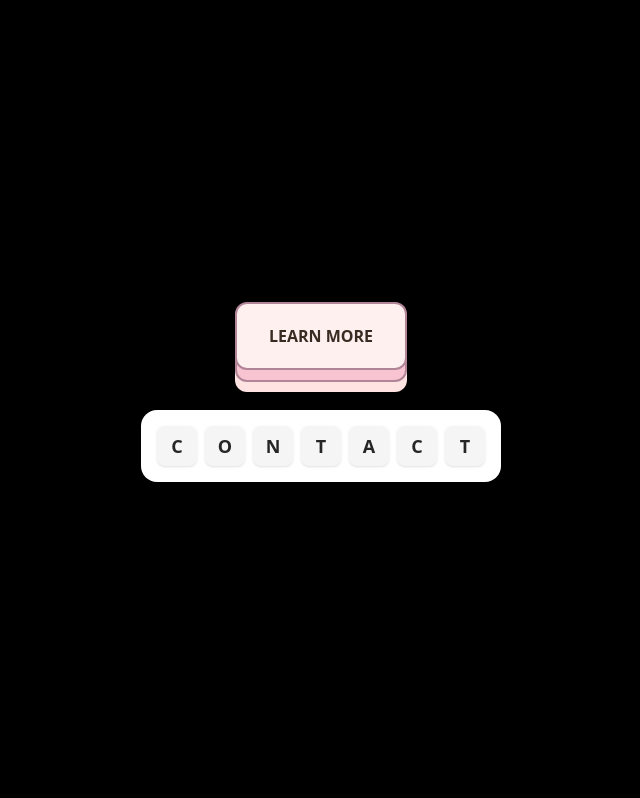
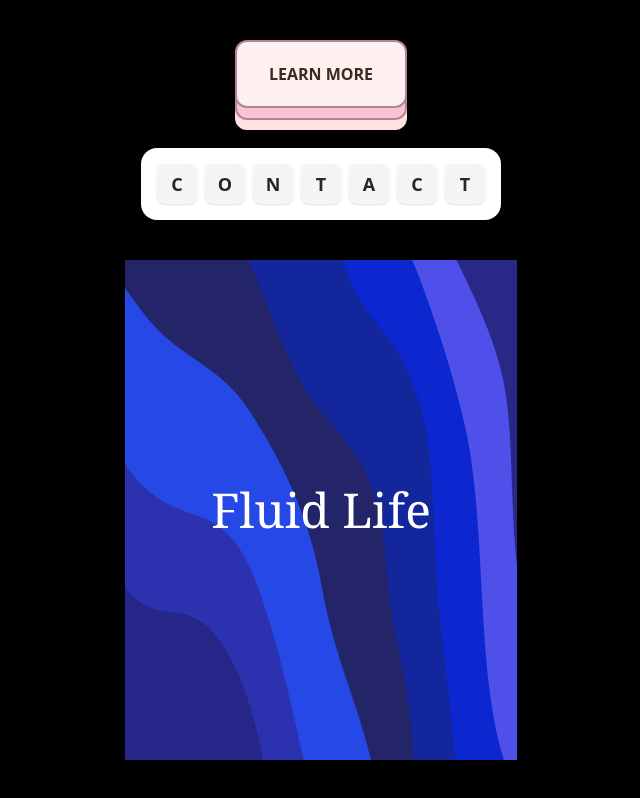
Before and after one commit to Nandrianinaraobelina/LIBRARY-TRAINING-AND-USAGE, a Next.js app in the folder integration-composants/: page / in a window 1280 px wide. Shown: the whole page, without its empty margins (319-959 px from the left). Built offline with nearby package versions, Linux system fonts and the light colour scheme.

Commit message:
chore(background): integration background

```diff
--- /dev/null
+++ b/integration-composants/app/components/ui/fluid-morph-bg.tsx
@@ -0,0 +1,116 @@
+"use client";
+
+import React from "react";
+import { motion } from "framer-motion";
+import { cn } from "@/lib/utils";
+
+interface FluidMorphBgProps {
+  /**
+   * Additional CSS classes for the container.
+   */
+  className?: string;
+  /**
+   * The duration of the morphing animation in seconds.
+   */
+  duration?: number;
+  /**
+   * The base color palette to use for the shapes.
+   * Array of hex colors for each path.
+   */
+  colors?: string[];
+  /**
+   * Optional background color for the scene container.
+   */
+  backgroundColor?: string;
+}
+
+export function FluidMorphBg({
+  className,
+  duration = 4,
+  colors = [
+    "#4f4fea",
+    "#0c27cf",
+    "#13269c",
+    "#242468",
+    "#2648e6",
+    "#2c31b0",
+    "#262689",
+  ],
+  backgroundColor = "#282886",
+}: FluidMorphBgProps) {
+  // SVG viewbox dimensions
+  const viewBox = "0 0 1440 800";
+
+  // Data for each morphing path
+  // path[0]: original "d", path[1]: "pathdata:id" (target morph shape)
+  const pathsData = [
+    [
+      "M -84.52,-81.13 C -94.62,-73.4 -88.88,-59.55 -90.33,-48.91 -89.29,27.31 -89.61,103.5 -88.33,179.8 -85.99,416.1 -81.32,888.9 -81.32,888.9 -81.32,888.9 974.5,888.7 1587,891.9 1518,719.9 1487,644 1429,533 1388,437.7 1447,259.7 1400,187 1362,132 1270,90.53 1207,39.93 1161,2.932 1071,-74.45 1071,-74.45 1071,-74.45 914.5,-77.77 848.2,-80.17 537.6,-80.84 227,-81.38 -83.6,-81.6 -83.91,-81.44 -84.21,-81.29 -84.52,-81.13 Z",
+      "M -84.52,-81.13 C -94.62,-73.4 -88.88,-59.55 -90.33,-48.91 -89.29,27.31 -89.61,103.5 -88.33,179.8 -85.99,416.1 -81.32,888.9 -81.32,888.9 -81.32,888.9 974.5,888.7 1587,891.9 1576,704.7 1517,625.7 1459,514.7 1418,419.4 1430,288.5 1382,187 1349,116.3 1296,54.47 1240,0.3429 1205,-33.51 1120,-83.59 1120,-83.59 1120,-83.59 914.5,-77.77 848.2,-80.17 537.6,-80.84 227,-81.38 -83.6,-81.6 -83.91,-81.44 -84.21,-81.29 -84.52,-81.13 Z",
+    ],
+    [
+      "M 665.2,-83.08 C 413.7,-81.89 162.2,-82.43 -89.29,-81.61 -90.35,164.3 -85.06,410.2 -84.09,656.1 -83.37,733.7 -82.64,811.3 -81.92,888.9 442.4,889.8 966.7,890.7 1491,891.6 1253,747.5 1417,429.4 1286,245.4 1227,163.2 1107,142.1 1043,64.54 1009,24.41 973,-76.01 973,-76.01 973,-76.01 706.6,-83.67 665.2,-83.08 Z",
+      "M 665.2,-83.08 C 413.7,-81.89 162.2,-82.43 -89.29,-81.61 -90.35,164.3 -85.06,410.2 -84.09,656.1 -83.37,733.7 -82.64,811.3 -81.92,888.9 442.4,889.8 966.7,890.7 1491,891.6 1253,747.5 1349,460.4 1243,260.6 1199,176.6 1145,96.92 1083,24.95 1050,-12.63 973,-76.01 973,-76.01 973,-76.01 706.6,-83.67 665.2,-83.08 Z",
+    ],
+    [
+      "M -85.01,-74.02 C -92.39,-66.64 -85.37,-55.79 -87.81,-46.91 -86.65,265.1 -84.66,577.2 -83.18,889.2 317.2,888.3 717.5,885.8 1118,890.4 1152,890.6 1187,890.9 1221,890 1219,768.3 1224,643.6 1187,526 1153,417 1091,319.3 1029,224.1 998.8,178.5 968.8,132.6 936.6,88.23 891.7,27.39 772.2,-78.96 772.2,-78.96 772.2,-78.96 222.1,-81.07 -85.01,-74.02 Z",
+      "M -85.01,-74.02 C -92.39,-66.64 -85.37,-55.79 -87.81,-46.91 -86.65,265.1 -84.66,577.2 -83.18,889.2 317.2,888.3 717.5,885.8 1118,890.4 1152,890.6 1187,890.9 1221,890 1219,768.3 1175,659.3 1150,544.3 1128,438.4 1143,312.6 1081,227.1 1004,121.1 925.8,114.8 851.3,54.73 762,-17.34 772.2,-78.96 772.2,-78.96 772.2,-78.96 222.1,-81.07 -85.01,-74.02 Z",
+    ],
+    [
+      "M -92.42,-79.11 C -89.97,243.8 -87.52,566.7 -85.07,889.6 201.8,889.9 488.7,889.9 775.5,895.6 880.4,896.9 985.2,894 1090,892.5 1064,773.3 1037,651.6 976.1,544.8 946.7,495.8 914.6,448.3 882,401.3 820.9,314.4 742.3,252 666.4,177.4 583.2,98.01 496.5,12.18 386.7,-23.38 328.4,-45.64 232.6,-81.38 232.6,-81.38 232.6,-81.38 9.82,-84.94 -92.42,-79.11 Z",
+      "M -92.42,-79.11 C -89.97,243.8 -87.52,566.7 -85.07,889.6 201.8,889.9 488.7,889.9 775.5,895.6 880.4,896.9 1063,889.5 1063,889.5 1063,889.5 1081,768.2 997.4,608.7 958.5,534.8 969.9,436.8 918.5,370.8 848.4,280.8 717,260.3 629.9,186.5 552.6,121.2 491.5,38.73 426.3,-38.61 412.9,-54.44 387.9,-87.47 387.9,-87.47 387.9,-87.47 9.82,-84.94 -92.42,-79.11 Z",
+    ],
+    [
+      "M -88.6,95.54 C -90.38,166.1 -88.23,236.7 -88.68,307.4 L -86.19,890 C 229.7,890.2 939.8,892.4 939.8,892.4 855.2,767 831,639.4 721.4,519.4 634.7,424.5 526.4,360.9 428.8,281.8 332.7,204 251.6,102.3 140.1,48.9 70.75,15.73 -24.82,24.2 -85.28,0.03 Z",
+      "M -88.6,95.54 C -90.38,166.1 -88.23,236.7 -88.68,307.4 L -86.19,890 C 229.7,890.2 939.8,892.4 939.8,892.4 906.9,734.7 779.3,676 721.4,519.4 676.8,398.8 566.5,307.1 458.9,236.6 355.2,168.7 220.3,165.7 107.8,113.5 40.05,82.12 -24.82,24.2 -85.28,0.03 Z",
+    ],
+    [
+      "M -95.69,252.3 -87.65,890.4 698.1,892 C 698.1,892 599.1,687.7 518.9,610.6 348,446.2 131.4,466.5 -95.69,252.3 Z",
+      "M -95.69,252.3 -87.65,890.4 698.1,892 C 698.1,892 569.8,587.1 448.9,482.7 299.7,353.9 131.4,466.5 -95.69,252.3 Z",
+    ],
+    [
+      "M -85.59,444.4 -85.59,890.6 489,895.6 C 489,895.6 436.8,745.3 382.5,690.8 258.1,565.8 57.98,629.2 -85.59,444.4 Z",
+      "M -85.59,444.4 -85.59,890.6 546.9,895.6 C 546.9,895.6 517.4,695.4 339.9,593.4 187.7,505.9 57.98,629.2 -85.59,444.4 Z",
+    ],
+  ];
+
+  return (
+    <div
+      className={cn("relative overflow-hidden w-full h-full", className)}
+      style={{ backgroundColor }}
+    >
+      <svg
+        className="absolute inset-0 w-full h-full object-cover"
+        preserveAspectRatio="none"
+        viewBox={viewBox}
+      >
+        {pathsData.map((dList, index) => {
+          // Each path gets a random duration variation for more organic feel (like original script did)
+          // To keep it simple in React/Framer Motion and avoid hydration issues,
+          // we use the duration prop as a base and vary slightly based on index.
+          const variance = (index % 3) * 0.5; // add 0, 0.5, or 1 sec
+          const pathDuration = duration + variance;
+          const delay = (index % 4) * 0.2; // slight delay offsets
+
+          return (
+            <motion.path
+              key={index}
+              d={dList[0]}
+              fill={colors[index % colors.length]}
+              animate={{
+                d: dList,
+              }}
+              transition={{
+                duration: pathDuration,
+                repeat: Infinity,
+                repeatType: "mirror",
+                ease: "easeInOut",
+                delay: delay,
+              }}
+            />
+          );
+        })}
+      </svg>
+    </div>
+  );
+}
--- a/integration-composants/app/layout.tsx
+++ b/integration-composants/app/layout.tsx
@@ -15,8 +15,11 @@ const geistMono = Geist_Mono({
 
 export default function RootLayout({ children }: LayoutProps<"/">) {
   return (
-  <body className="flex min-h-screen items-center justify-center bg-black">
+    <html lang ="fr">
+     <body className="flex min-h-screen items-center justify-center bg-black">
   {children}
 </body>
+    </html>
+
   );
 }
--- a/integration-composants/app/page.tsx
+++ b/integration-composants/app/page.tsx
@@ -1,6 +1,7 @@
 
 import { PopButton } from "@/components/ui/pop-button";
 import SocialFlipButton from "@/components/ui/social-flip-button";
+import { FluidMorphBg } from "@/components/ui/fluid-morph-bg"
 
 export default function PopButtonDemo() {
   return (
@@ -11,6 +12,12 @@ export default function PopButtonDemo() {
         platform="twitter"
         href="https://twitter.com"
       />
+
+      <div className="relative w-full h-[500px] flex items-center justify-center">
+      <FluidMorphBg className="absolute inset-0" />
+      <h2 className="relative z-10 text-white text-5xl font-serif">Fluid Life</h2>
+    </div>
+
     </main>
   );
 }
```
